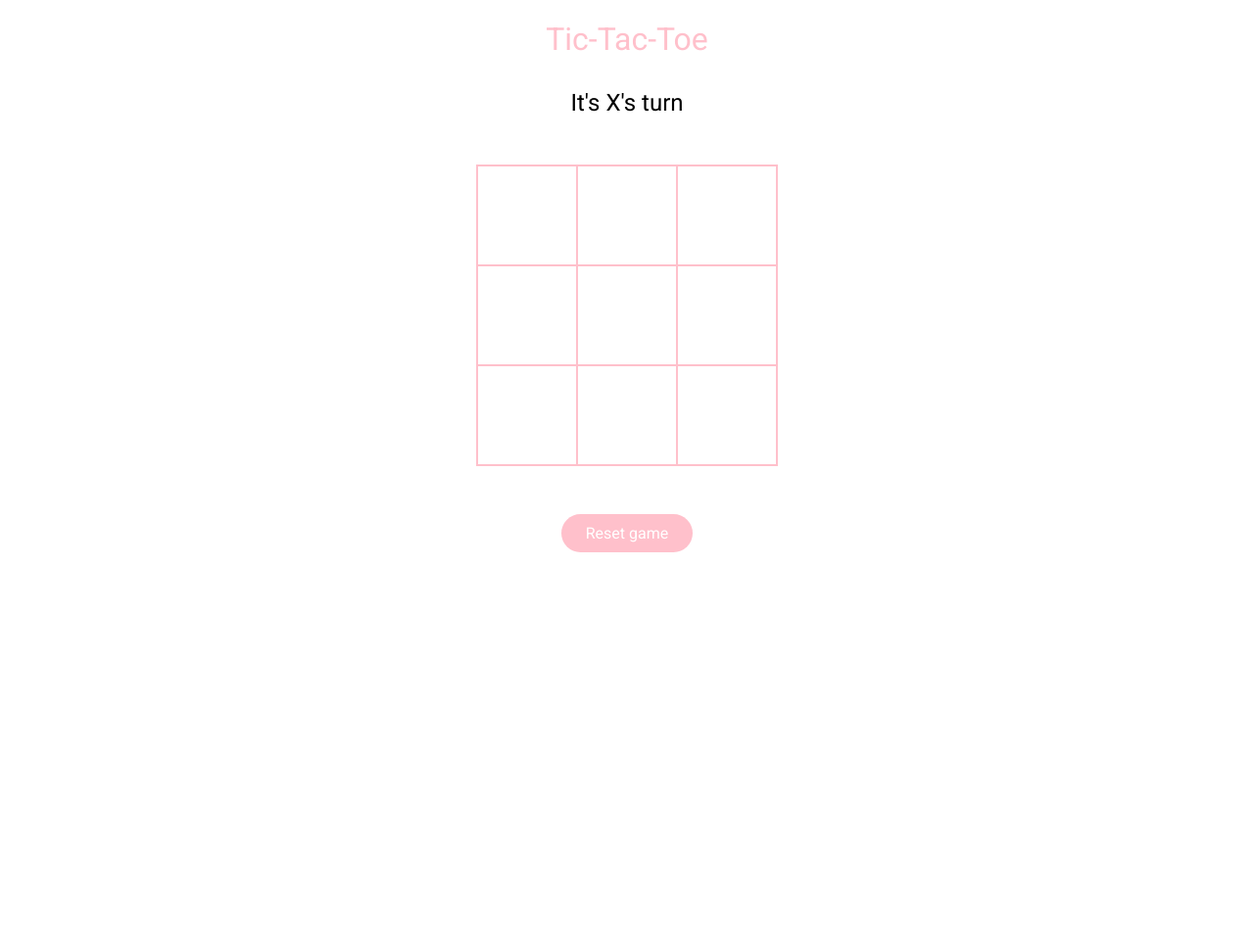
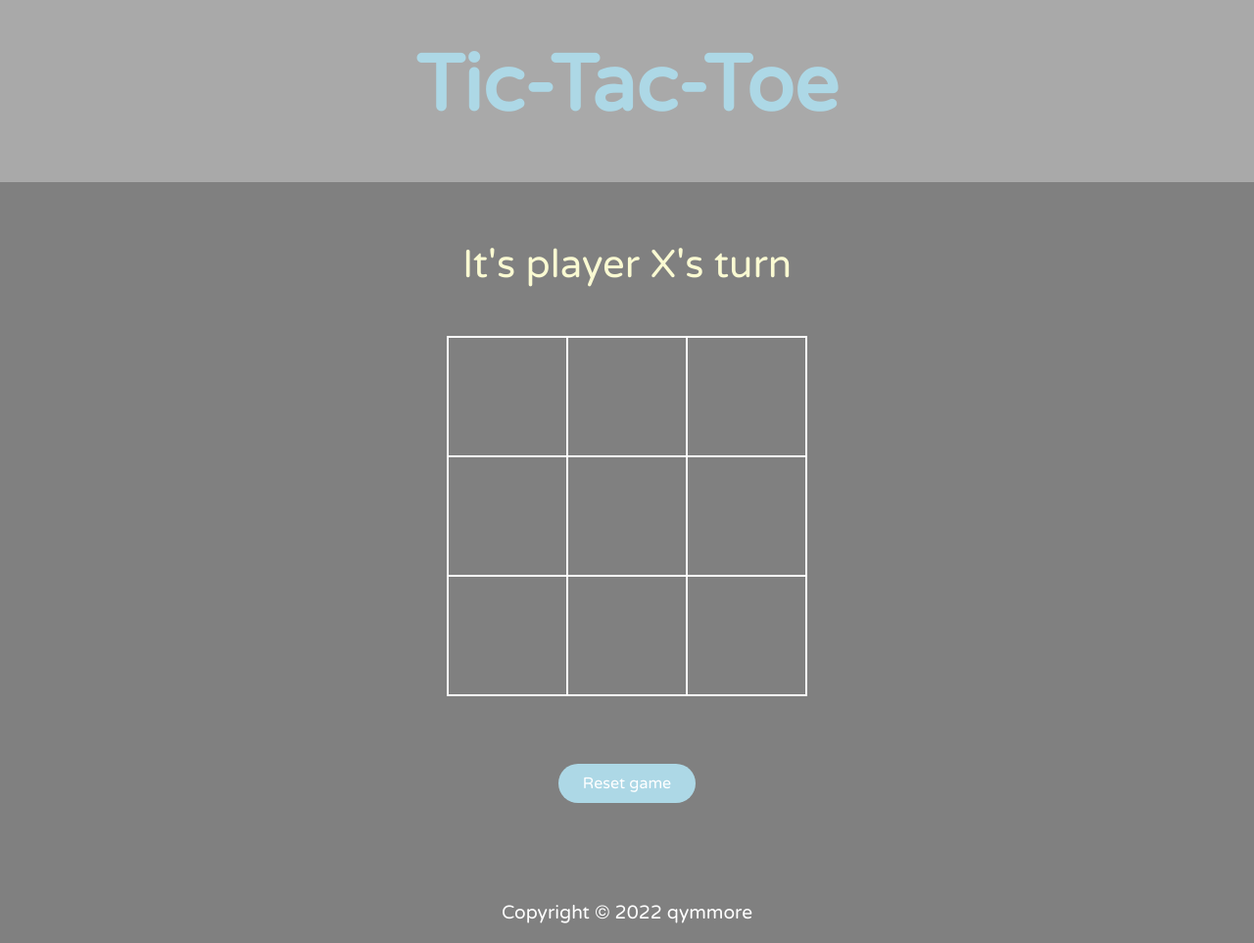
Before and after one commit to qymmore/tic-tac-toe, a plain HTML site: page index.html in a window 1280 px wide. Shown: the whole page at 98% size. Before the commit the page ends 800 px from the top, so only its background shows below. Drawn offline with Linux system fonts and the light colour scheme.

Commit message:
update UI and add hover effect on cells

```diff
--- a/app.js
+++ b/app.js
@@ -79,6 +79,12 @@ function cellClicked(clickedCellEvent) {
 function cellPlayed(cellClicked, cellIndex) {
     gameState[cellIndex] = playerMarker;
     cellClicked.innerHTML = playerMarker;
+
+    if(playerMarker == 'X') {
+        cellClicked.style.cssText = 'color: lightblue'
+    } else {
+        cellClicked.style.cssText = 'color: lightgoldenrodyellow'
+    }
 }
 
 //reset the gameboard
@@ -99,8 +105,8 @@ document.querySelectorAll('.cell').forEach((cell) => {
 document.querySelector('#reset-button').addEventListener('click', resetGame);
 
 //display messages
-const winnerMessage = () => `${playerMarker} has won the game!`;
+const winnerMessage = () => `Player ${playerMarker} has won the game!`;
 const drawMessage = () => `Draw`;
-const currentPlayerTurn = () => `It's ${playerMarker}'s turn`;
+const currentPlayerTurn = () => `It's player ${playerMarker}'s turn`;
 
 gameStatus.innerHTML = currentPlayerTurn();
--- a/index.html
+++ b/index.html
@@ -5,9 +5,16 @@
     <title>Tic-tac-toe - New Game</title>
     <link rel="stylesheet" href="style.css">
     <script src="app.js" defer></script>
+
+    <link rel="apple-touch-icon" sizes="180x180" href="/apple-touch-icon.png">
+    <link rel="icon" type="image/png" sizes="32x32" href="/favicon-32x32.png">
+    <link rel="icon" type="image/png" sizes="16x16" href="/favicon-16x16.png">
+    <link rel="manifest" href="/site.webmanifest">
   </head>
   <body>
+    <main>
       <h1 class="game-title">Tic-Tac-Toe</h1>
+    </main>
 
       <div id="game-status"></div>
 
@@ -27,5 +34,12 @@
           <button id="reset-button">Reset game</button>
       </div>
 
+      <footer class="footer">
+        <p>Copyright © 2022 qymmore</p>
+        <a href="https://github.com/qymmore" target="_blank">
+          <i class="fab fa-github"></i
+        ></a>
+      </footer>
+
   </body>
 </html>
--- a/style.css
+++ b/style.css
@@ -1,22 +1,34 @@
-@import url('https://fonts.googleapis.com/css2?family=Roboto:wght@100;300;400&display=swap');
+@import url('https://fonts.googleapis.com/css2?family=Varela+Round&display=swap');
 
 * {
-    font-family: 'Roboto', sans-serif;
-    color: pink;
+    font-family: 'Varela Round', sans-serif;
+    margin: 0;
+    padding: 0;
+}
+
+main {
+    background-color: darkgray;
+    padding-bottom: 50px;
+}
+
+body {
+    background-color: grey;
 }
 
 h1 {
     text-align: center;
-    font-family: 'Roboto', sans-serif;
-    color: pink;
-    font-weight: normal;
+    font-family: 'Varela Round', sans-serif;
+    color: lightblue;
+    font-weight: bolder;
+    font-size: 80px;
+    padding-top: 40px;
 }
 
 #game-status {
     text-align: center;
-    color: black;
-    font-size: x-large;
-    padding-top: 10px;
+    color: lightgoldenrodyellow;
+    font-size: 40px;
+    padding-top: 60px;
 }
 
 #game-container {
@@ -25,13 +37,14 @@ h1 {
     grid-template-rows: repeat(3, auto);
     width: 306px;
     margin: 50px auto;
+    justify-content: center;
 }
 
 .cell {
-    width: 100px;
-    height: 100px;
-    box-shadow: 0 0 0 1px pink;
-    border: 1px solid pink;
+    width: 120px;
+    height: 120px;
+    box-shadow: 0 0 0 1px white;
+    border: 1px solid white;
     cursor: pointer;
     line-height: 100px;
     font-size: 60px;
@@ -39,9 +52,16 @@ h1 {
     font-weight: lighter;
 }
 
+.cell:hover {
+    background-color: lavender;
+    opacity: 90%;
+}
+
 #button-container {
     display: flex;
     justify-content: center;
+    padding-top: 20px;
+    padding-bottom: 100px;
 }
 
 #reset-button {
@@ -49,8 +69,16 @@ h1 {
     padding: 10px 25px;
     border: 0px;
     cursor: pointer;
-    background-color: pink;
+    background-color: lightblue;
     color: white;
-    font-family: 'Roboto', sans-serif;
+    font-family: 'Varela Round', sans-serif;
     font-size: medium;
 }
+
+footer {
+    text-align: center;
+    padding-bottom: 20px;
+    font-family: 'Varela Round', sans-serif;
+    color: white;
+    font-size: larger;
+}
```
Lines whose indentation alone changed are shown as unchanged.
